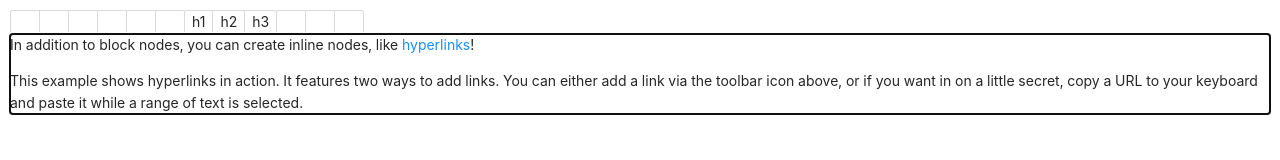
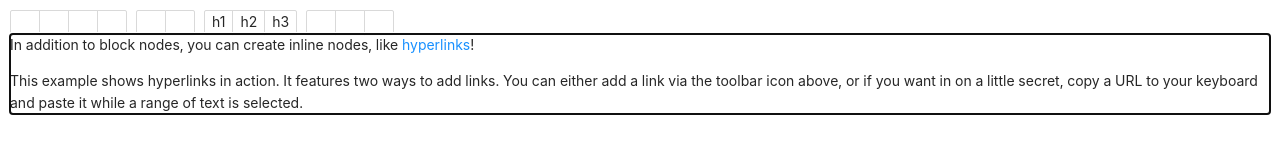
Before and after one commit to zeroo-infinite/slidtor, a React (Create React App) app: page / in a window 1280 px wide. Shown: the top 160 px of the page. Built offline with nearby package versions, Linux system fonts and the light colour scheme.

Commit message:
update readme

```diff
--- a/package.json
+++ b/package.json
@@ -1,7 +1,7 @@
 {
   "name": "slidtor",
   "version": "0.1.0",
-  "private": true,
+  "private": false,
   "dependencies": {
     "@ant-design/icons": "^4.0.6",
     "@testing-library/jest-dom": "^4.2.4",
--- a/src/App.css
+++ b/src/App.css
@@ -7,12 +7,7 @@
   margin: 0 !important;
   padding: 10px 0px !important;
 }
-/* img { */
-  /* vertical-align: top;  */
-  /* vertical-align: text-top; */
-  /* vertical-align: -moz-middle-with-baseline; */
-  /* vertical-align: unset; */
-  /* vertical-align: initial */
-  /* float: left; */
-  /* float: right; */
-/* } */
+
+.toolbar-antd-cotnainer .ant-btn-group {
+  margin-right: 10px;
+}
```
Also changed, not shown: 1 other file (tests, documents, lock files or other folders).
